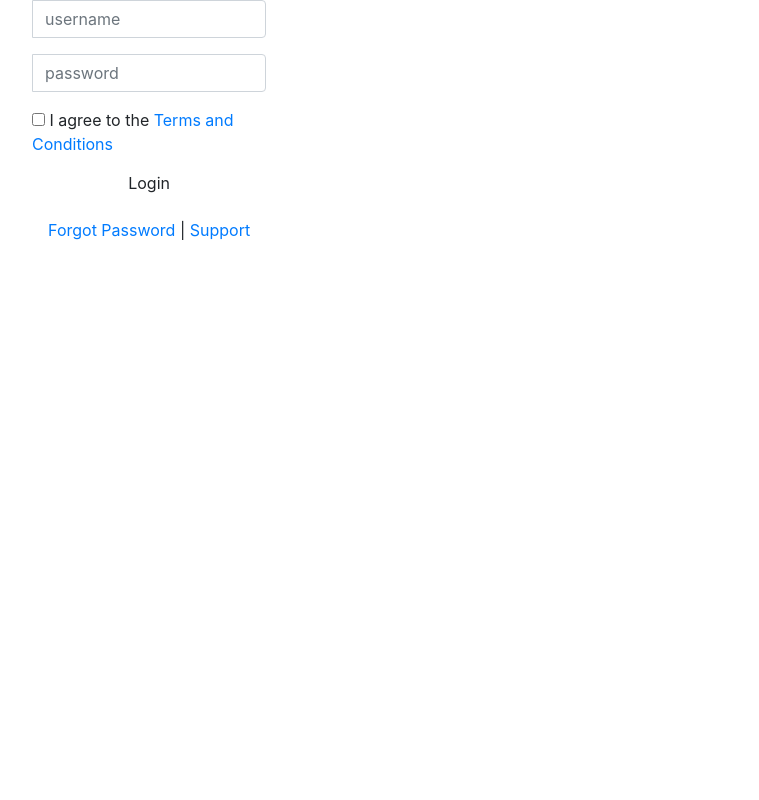
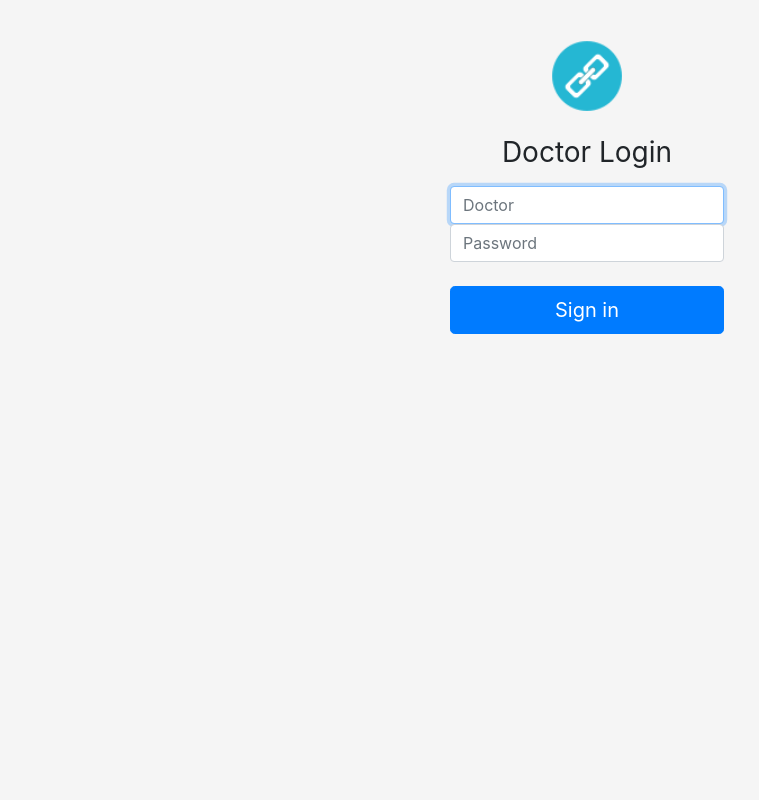
Before and after one commit to Leap874-Development/yongsubchung-acupuncture, a Flask app: page / in a window 1280 px wide. Shown: the whole page, without its empty margins (53-812 px from the left). Run offline with Flask 2, Linux system fonts and the light colour scheme; some libraries are stand-ins or nearby versions.

Commit message:
login screen

```diff
--- a/templates/index.html
+++ b/templates/index.html
@@ -1,36 +1,57 @@
-<link rel="stylesheet" href="/static/css/bootstrap.min.css" integrity="sha384-ggOyR0iXCbMQv3Xipma34MD+dH/1fQ784/j6cY/iJTQUOhcWr7x9JvoRxT2MZw1T">
-<link rel="shortcut icon" href="/static/img/favicon.png">
+<!doctype html>
+<html lang="en">
+	<head>
+		<meta charset="utf-8">
+		<meta name="viewport" content="width=device-width, initial-scale=1, shrink-to-fit=no">
 
-<script src="/static/js/jquery-3.4.1.min.js" integrity="sha384-vk5WoKIaW/vJyUAd9n/wmopsmNhiy+L2Z+SBxGYnUkunIxVxAv/UtMOhba/xskxh"></script>
-<script src="/static/js/bootstrap.min.js" integrity="sha384-JjSmVgyd0p3pXB1rRibZUAYoIIy6OrQ6VrjIEaFf/nJGzIxFDsf4x0xIM+B07jRM"></script>
+		<link rel="stylesheet" href="/static/css/bootstrap.min.css" integrity="sha384-ggOyR0iXCbMQv3Xipma34MD+dH/1fQ784/j6cY/iJTQUOhcWr7x9JvoRxT2MZw1T">
+		<link rel="shortcut icon" href="/static/img/favicon.png">
 
-<div class="container">
-	<div class="row">
-	  <div class="Absolute-Center is-Responsive">
-		<div id="logo-container"></div>
-		<div class="col-sm-12 col-md-10 col-md-offset-1">
-		  <form action="" id="loginForm">
-			<div class="form-group input-group">
-			  <span class="input-group-addon"><i class="glyphicon glyphicon-user"></i></span>
-			  <input class="form-control" type="text" name='username' placeholder="username"/>
-			</div>
-			<div class="form-group input-group">
-			  <span class="input-group-addon"><i class="glyphicon glyphicon-lock"></i></span>
-			  <input class="form-control" type="password" name='password' placeholder="password"/>
-			</div>
-			<div class="checkbox">
-			  <label>
-				<input type="checkbox"> I agree to the <a href="#">Terms and Conditions</a>
-			  </label>
-			</div>
-			<div class="form-group">
-			  <button type="button" class="btn btn-def btn-block">Login</button>
-			</div>
-			<div class="form-group text-center">
-			  <a href="#">Forgot Password</a>&nbsp;|&nbsp;<a href="#">Support</a>
-			</div>
-		  </form>
-		</div>
-	  </div>
-	</div>
-  </div>
+		<title>Vital Acupuncture</title>
+	</head>
+
+	<style>
+		body {
+			display: -ms-flexbox;
+			display: -webkit-box;
+			display: flex;
+			-ms-flex-align: center;
+			-ms-flex-pack: center;
+			-webkit-box-align: center;
+			align-items: center;
+			-webkit-box-pack: center;
+			justify-content: center;
+			padding-top: 40px;
+			padding-bottom: 40px;
+			background-color: #f5f5f5;
+		}
+
+		#signin {
+			width: 100%;
+			max-width: 330px;
+			padding: 15px;
+			margin: 0 auto;
+		}
+	</style>
+
+	<body class="text-center">
+
+		<form class="form-signin">
+			<img class="mb-4" src="/static/img/favicon.png" alt="" width="72" height="72">
+			<h1 class="h3 mb-3 font-weight-normal">Doctor Login</h1>
+
+			<label for="inputEmail" class="sr-only">Doctor</label>
+			<input class="form-control" placeholder="Doctor" required autofocus>
+
+			<label for="inputPassword" class="sr-only">Password</label>
+			<input type="password" class="form-control" placeholder="Password" required>
+
+			<br/>
+
+			<button class="btn btn-lg btn-primary btn-block" type="submit">Sign in</button>
+		</form>
+
+		<script src="/static/js/jquery-3.4.1.min.js" integrity="sha384-vk5WoKIaW/vJyUAd9n/wmopsmNhiy+L2Z+SBxGYnUkunIxVxAv/UtMOhba/xskxh"></script>
+		<script src="/static/js/bootstrap.min.js" integrity="sha384-JjSmVgyd0p3pXB1rRibZUAYoIIy6OrQ6VrjIEaFf/nJGzIxFDsf4x0xIM+B07jRM"></script>
+	</body>
+</html>
```
